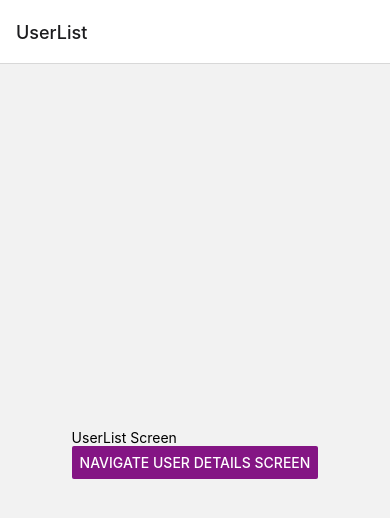
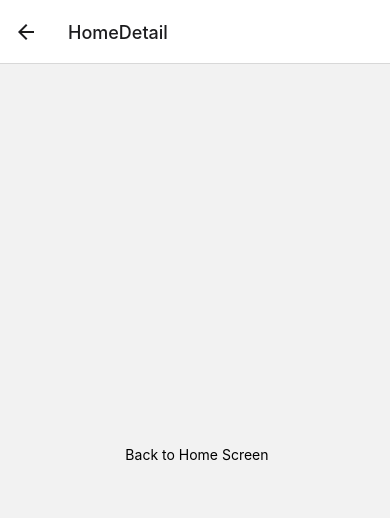
Before and after one commit to singhsnehaa/ReduxToolkit, a React Native app: screen /HomeDetail in a window 390 px wide. Shown: the top 518 px of the page. Built offline with nearby package versions, Linux system fonts and the light colour scheme.

Commit message:
multiple screen has created

```diff
--- a/src/navigator/StackNavigator.js
+++ b/src/navigator/StackNavigator.js
@@ -1,24 +1,22 @@
 import React from 'react';
+import { createNativeStackNavigator } from '@react-navigation/native-stack';
+import { Home, HomeDetail } from '../screen';
 
-import {createNativeStackNavigator} from '@react-navigation/native-stack';
-import UserList from '../screen/user/UserList';
-import UserDetail from '../screen/user/Userdetail';
+const navOptions = {
+  headerShow: false
+};
 
 const StackNavigator = () => {
   const Stack = createNativeStackNavigator();
 
   return (
-    <Stack.Navigator initialRouteName="UserList">
-      <Stack.Screen
-        name="UserList"
-        component={UserList}
-        // options={{header: () => null}}
-      />
+    <Stack.Navigator screenOptions={navOptions}>
+      <Stack.Screen name="Home" component={Home} options={navOptions} />
 
       <Stack.Screen
-        name="UserDetail"
-        component={UserDetail}
-        // options={{header: () => null}}
+        name="HomeDetail"
+        component={HomeDetail}
+        options={navOptions}
       />
     </Stack.Navigator>
   );
--- /dev/null
+++ b/src/screen/Connect.jsx
@@ -0,0 +1,23 @@
+import React from 'react';
+
+import {View,Text,StyleSheet} from 'react-native';
+
+export const Connect = ()=>{
+    return (
+        <View style={styles.container}>
+            <Text>
+                Connect Screen
+            </Text>
+        </View>
+    )
+}
+
+
+const styles = StyleSheet.create({
+    container: {
+      alignSelf: 'center',
+      flex: 1,
+      justifyContent: 'center',
+
+    },
+  });
--- /dev/null
+++ b/src/screen/Explore.jsx
@@ -0,0 +1,23 @@
+import React from 'react';
+
+import {View,Text,StyleSheet} from 'react-native';
+
+export const Explore = ()=>{
+    return (
+        <View style={styles.container}>
+            <Text>
+                Explore Screen
+            </Text>
+        </View>
+    )
+}
+
+
+const styles = StyleSheet.create({
+    container: {
+      alignSelf: 'center',
+      flex: 1,
+      justifyContent: 'center',
+
+    },
+  });
--- /dev/null
+++ b/src/screen/Home.jsx
@@ -0,0 +1,23 @@
+import React from 'react';
+import { useNavigation } from '@react-navigation/native';
+import { View, Text, StyleSheet, TouchableOpacity } from 'react-native';
+
+export const Home = () => {
+  const navigation = useNavigation();
+  return (
+    <View style={styles.container}>
+      <Text>Home Screen</Text>
+      <TouchableOpacity onPress={() => navigation.navigate('HomeDetail')}>
+       <Text> Go to HomeDetail Screen</Text>
+      </TouchableOpacity>
+    </View>
+  );
+};
+
+const styles = StyleSheet.create({
+  container: {
+    alignSelf: 'center',
+    flex: 1,
+    justifyContent: 'center',
+  },
+});
--- /dev/null
+++ b/src/screen/HomeDetail.jsx
@@ -0,0 +1,20 @@
+import React from 'react';
+import {View,Text,StyleSheet} from 'react-native';
+
+export const HomeDetail = ({navigation})=>{
+    return (
+        <View style={styles.container}>
+            <Text onPress={() => navigation.goBack()}> Back to Home Screen</Text>
+        </View>
+    )
+}
+
+
+const styles = StyleSheet.create({
+    container: {
+      alignSelf: 'center',
+      flex: 1,
+      justifyContent: 'center',
+
+    },
+  });
--- a/src/screen/user/Userdetail.jsx
+++ b/src/screen/Profile.jsx
@@ -2,11 +2,11 @@ import React from 'react';
 
 import {View,Text,StyleSheet} from 'react-native';
 
-const UserDetail = ()=>{
+export const Profile = ()=>{
     return (
         <View style={styles.container}>
             <Text>
-                UserDetail Screen
+                Profile Screen
             </Text>
         </View>
     )
@@ -21,5 +21,3 @@ const styles = StyleSheet.create({
 
     },
   });
-
-export default UserDetail;
--- /dev/null
+++ b/src/screen/Setting.jsx
@@ -0,0 +1,23 @@
+import React from 'react';
+
+import {View,Text,StyleSheet} from 'react-native';
+
+export const Setting = ()=>{
+    return (
+        <View style={styles.container}>
+            <Text>
+                Setting Screen
+            </Text>
+        </View>
+    )
+}
+
+
+const styles = StyleSheet.create({
+    container: {
+      alignSelf: 'center',
+      flex: 1,
+      justifyContent: 'center',
+
+    },
+  });
--- /dev/null
+++ b/src/screen/index.js
@@ -0,0 +1,8 @@
+import {Home} from './Home';
+import {HomeDetail} from './HomeDetail';
+import {Explore} from './Explore';
+import {Connect} from './Connect';
+import {Profile} from './Profile';
+import {Setting} from './Setting';
+
+export {Home,HomeDetail,Explore,Connect,Profile,Setting}
--- a/src/screen/user/UserList.jsx
+++ /dev/null
@@ -1,28 +0,0 @@
-import React from 'react';
-import {useNavigation} from '@react-navigation/native';
-
-import {View, Text, StyleSheet, Button} from 'react-native';
-
-const UserList = () => {
-  const navigation = useNavigation();
-  return (
-    <View style={styles.container}>
-      <Text>UserList Screen</Text>
-      <Button
-        onPress={() => navigation.navigate('UserDetail')}
-        title="navigate User Details screen"
-        color="#841584"
-      />
-    </View>
-  );
-};
-
-const styles = StyleSheet.create({
-  container: {
-    alignSelf: 'center',
-    flex: 1,
-    justifyContent: 'center',
-  },
-});
-
-export default UserList;
```
Also changed, not shown: .prettierrc.js.
